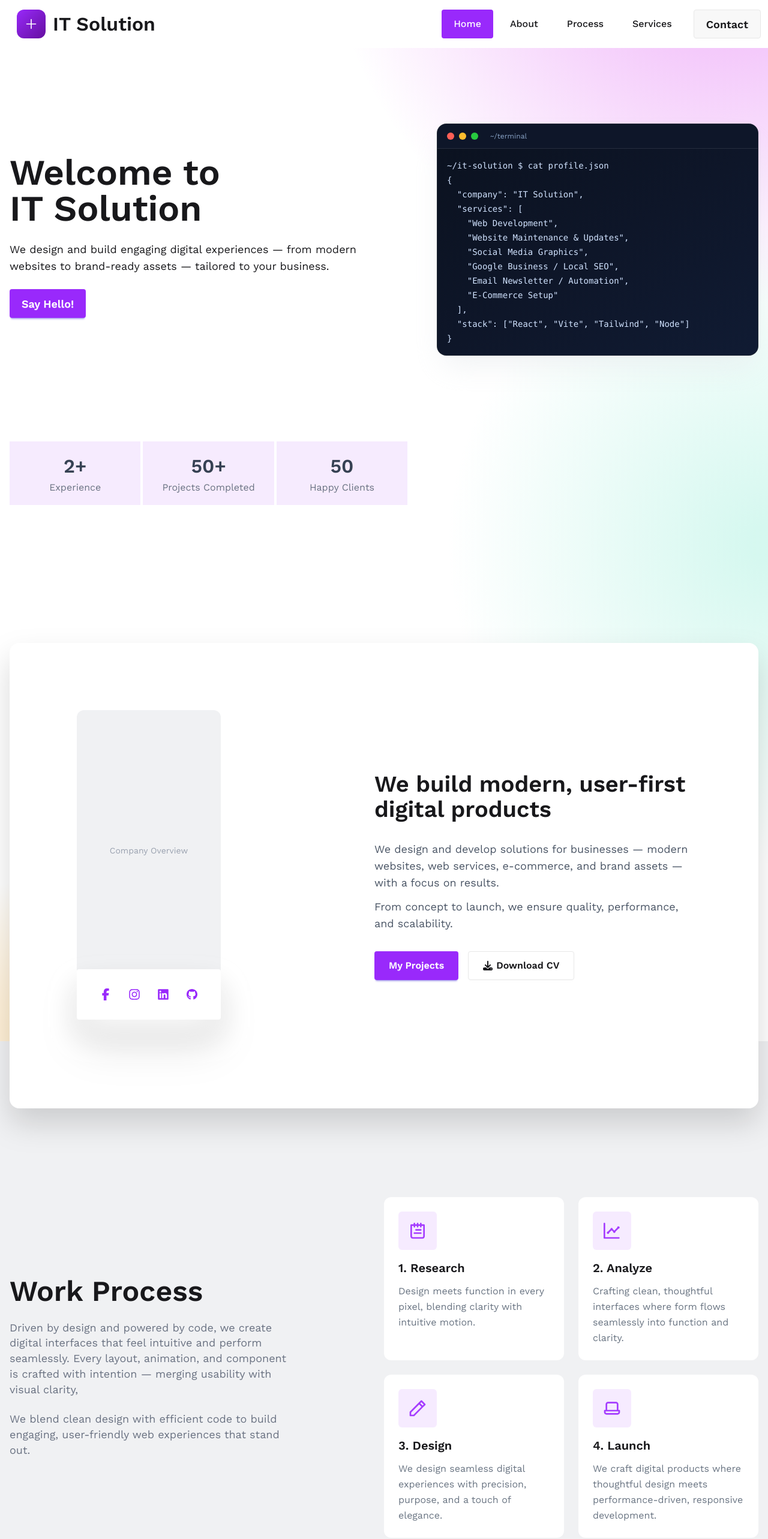
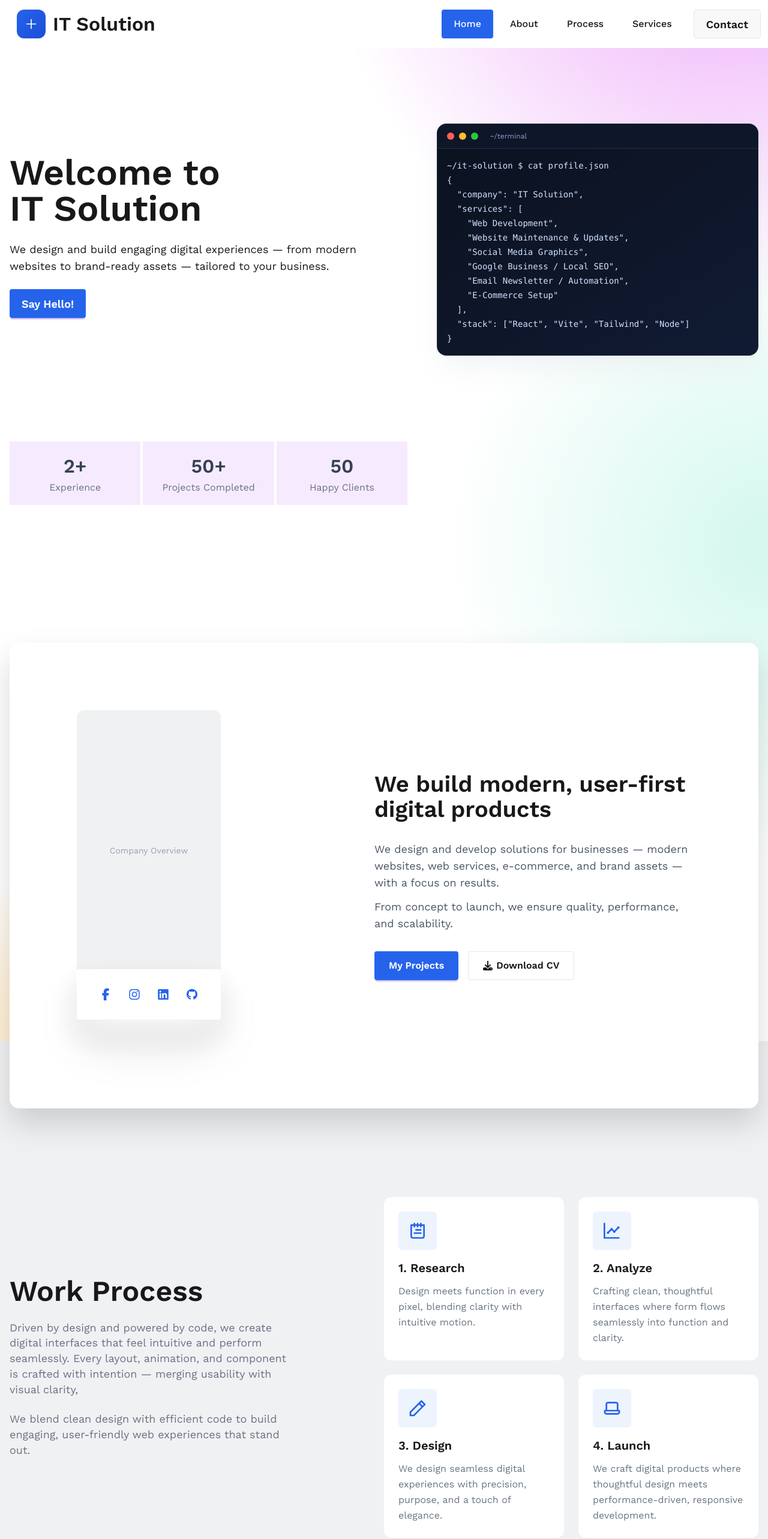
Before and after one commit to Vivekan07/porfolio, a React (Vite) app: page / in a window 1280 px wide. Shown: the top 2566 px of the page at 60% size. Built offline with nearby package versions, Linux system fonts and the light colour scheme.

Commit message:
test2332

```diff
--- a/index.css
+++ b/index.css
@@ -18,8 +18,8 @@
   --breakpoint-xxs: 21.25rem; /* COMMENT: 340px */
   --breakpoint-xs: 23.125rem; /* COMMENT: 363px */
   --breakpoint-xxl: 82.5rem; /* COMMENT: 1320px */
-  --color-picto-primary: #9929fb;
-  --color-picto-primary-dark: #650fa0;
+  --color-picto-primary: #2563eb;
+  --color-picto-primary-dark: #1d4ed8;
   --color-soft-white: #f0f1f3;
   --color-soft-dark: #87909d;
 }
--- a/src/components/common/loading/Loading.jsx
+++ b/src/components/common/loading/Loading.jsx
@@ -5,7 +5,7 @@ const Loading = () => {
     <div
       className={`flex justify-center items-center fixed bottom-0 bg-white h-[100vh] w-[100vw] mx-auto z-50 `}
     >
-      <HashLoader color="#A53DFF" speedMultiplier={2} size={80} />
+      <HashLoader color="#2563eb" speedMultiplier={2} size={80} />
     </div>
   );
 };
--- a/src/components/common/navbar/NavBar.jsx
+++ b/src/components/common/navbar/NavBar.jsx
@@ -25,7 +25,7 @@ const menu = navItems.map((item) => (
       spy={true}
       offset={-140}
       activeStyle={{
-        backgroundColor: "#9929fb",
+        backgroundColor: "#2563eb",
         color: "white",
       }}
       className={`hover:text-picto-primary px-5 py-3 mx-1`}
@@ -108,7 +108,7 @@ const NavBar = () => {
               spy={true}
               offset={-140}
               activeStyle={{
-                backgroundColor: "#9929fb",
+                backgroundColor: "#2563eb",
                 color: "white",
               }}
             >
--- a/src/components/contact/Address.jsx
+++ b/src/components/contact/Address.jsx
@@ -13,7 +13,7 @@ const Address = ({ item }) => {
     >
       <div
         className={`h-10 md:h-12 aspect-square ${
-          hover ? "bg-picto-primary" : "bg-[#EDD8FF80]"
+          hover ? "bg-picto-primary" : "bg-[#DBEAFE80]"
         } center rounded-[4px]`}
       >
         <FontAwesomeIcon
--- a/src/components/workProcess/WorkSteps.jsx
+++ b/src/components/workProcess/WorkSteps.jsx
@@ -12,7 +12,7 @@ const WorkSteps = ({ data, style }) => {
     >
       <div
         className={`w-12 h-12 sm:w-16 sm:h-16 ${
-          hover ? "bg-picto-primary" : "bg-[#EDD8FF80]"
+          hover ? "bg-picto-primary" : "bg-[#DBEAFE80]"
         } text-center center rounded-md mx-auto sm:mx-0`}
       >
         <svg
@@ -21,7 +21,7 @@ const WorkSteps = ({ data, style }) => {
           xmlns="http://www.w3.org/2000/svg"
           className="w-6 h-6 sm:w-8 sm:h-8"
         >
-          <path d={data?.svgPath} fill={`${hover ? "#FFFFFF" : "#A53DFF"}`} />
+          <path d={data?.svgPath} fill={`${hover ? "#FFFFFF" : "#2563eb"}`} />
         </svg>
       </div>
       <div className="mt-4 text-center sm:text-left">
```
Also changed, not shown: src/assets/icons/facebook.svg, 1 other file (tests, documents, lock files or other folders).
